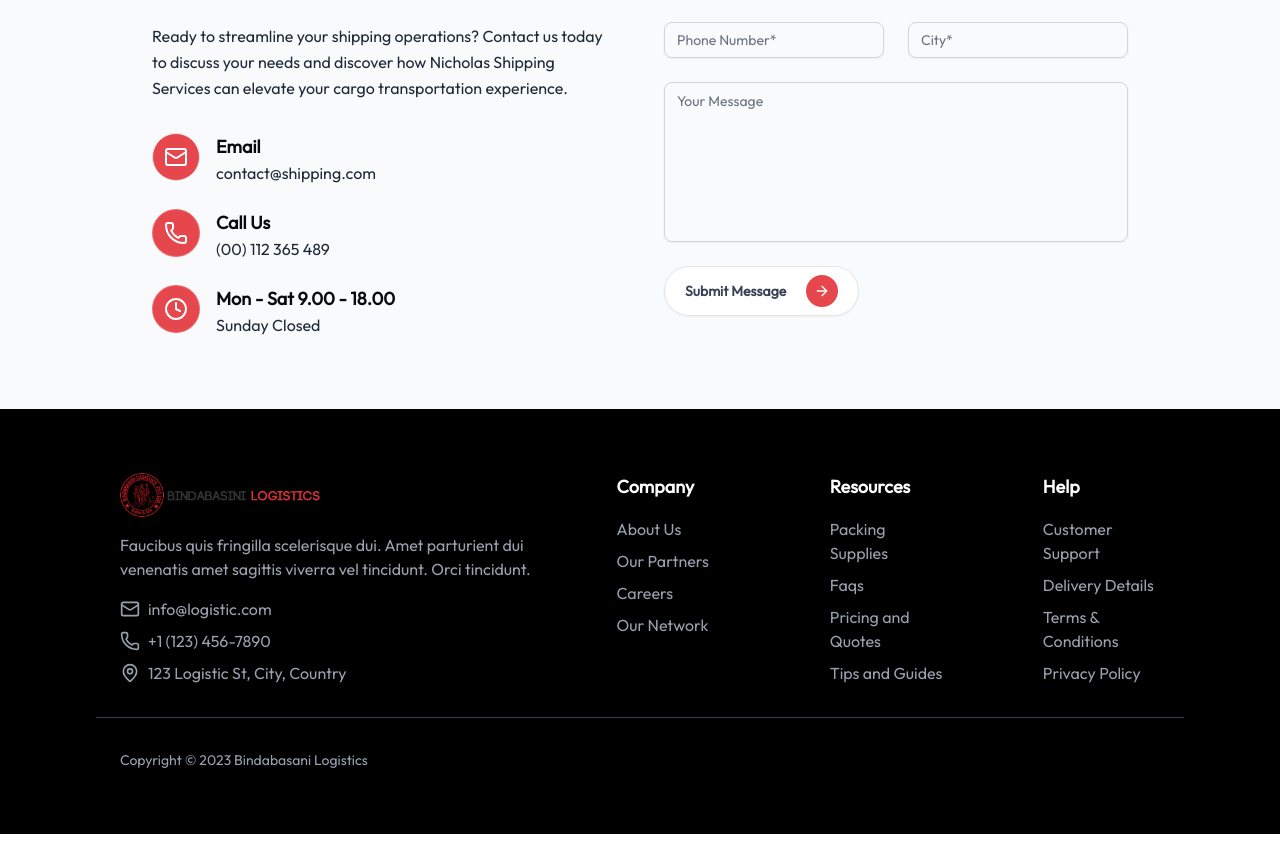
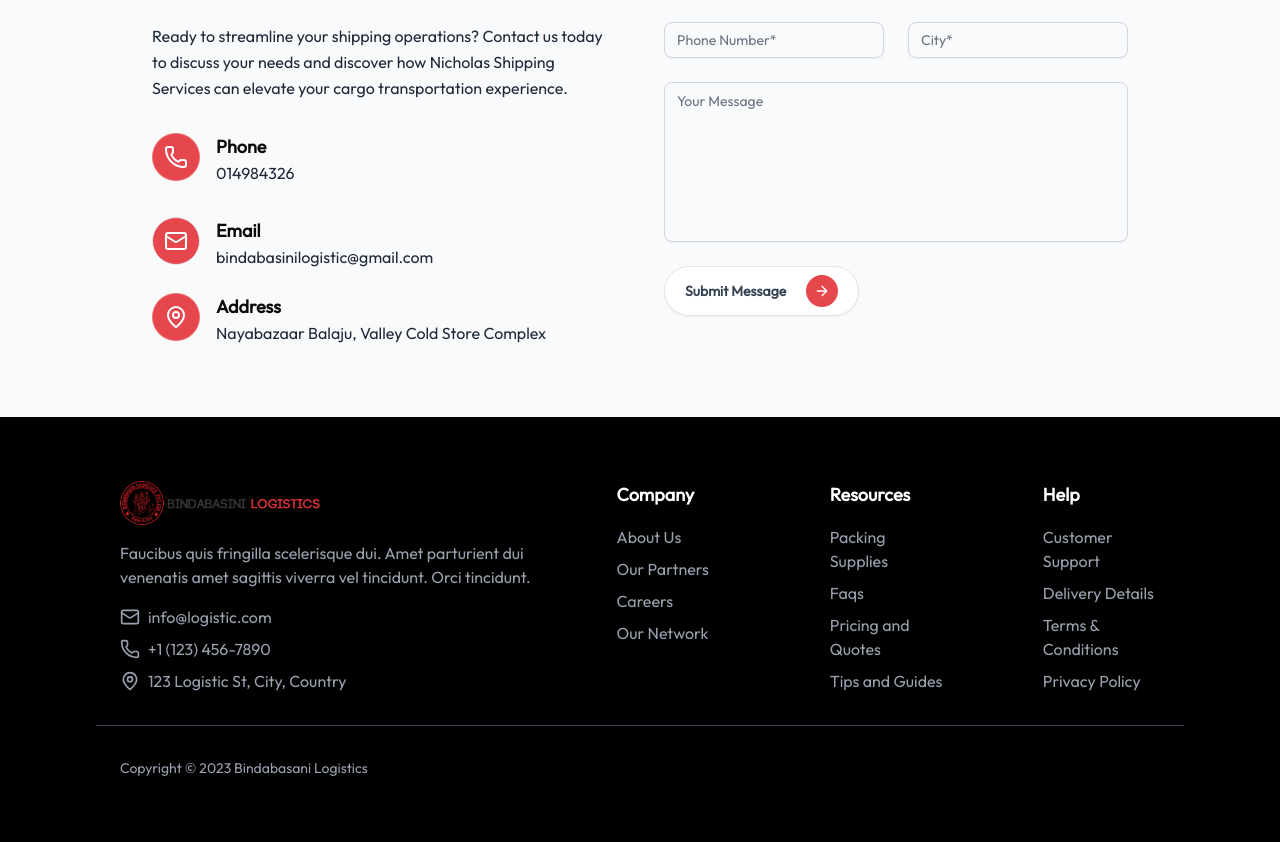
Before and after one commit to Avishekraut/bindabasni-logistics-website, a Next.js app: page / in a window 1280 px wide. Shown: the part 6301-7143 px from the top of the page. Built offline with nearby package versions, Linux system fonts and the light colour scheme.

Commit message:
feat: add contact page

```diff
--- a/app/(home)/contact-form.tsx
+++ b/app/(home)/contact-form.tsx
@@ -1,7 +1,6 @@
-import { Mail, Phone, Clock } from "lucide-react";
+import { Mail, Phone, Clock, MapPin } from "lucide-react";
 import { Input } from "@/components/ui/input";
 import { Textarea } from "@/components/ui/textarea";
-import { Button } from "@/components/ui/button";
 import { AnimatedButton } from "@/components/shared/animated-button";
 
 export default function ContactForm() {
@@ -19,6 +18,15 @@ export default function ContactForm() {
             elevate your cargo transportation experience.
           </p>
 
+          <div className="flex items-start space-x-4">
+            <div className="flex-shrink-0 w-12 h-12 rounded-full bg-primary border border-white/20 flex items-center justify-center">
+              <Phone className="w-6 h-6 text-white" />
+            </div>
+            <div>
+              <h3 className="text-lg font-semibold">Phone</h3>
+              <p className="text-gray-800">014984326</p>
+            </div>
+          </div>
           <div className="space-y-6">
             <div className="flex items-start space-x-4">
               <div className="flex-shrink-0 w-12 h-12 rounded-full bg-primary border  flex items-center justify-center">
@@ -26,29 +34,19 @@ export default function ContactForm() {
               </div>
               <div>
                 <h3 className="text-lg font-semibold">Email</h3>
-                <p className="text-gray-800">contact@shipping.com</p>
+                <p className="text-gray-800">bindabasinilogistic@gmail.com</p>
               </div>
             </div>
 
             <div className="flex items-start space-x-4">
               <div className="flex-shrink-0 w-12 h-12 rounded-full bg-primary border border-white/20 flex items-center justify-center">
-                <Phone className="w-6 h-6 text-white" />
+                <MapPin className="w-6 h-6 text-white" />
               </div>
               <div>
-                <h3 className="text-lg font-semibold">Call Us</h3>
-                <p className="text-gray-800">(00) 112 365 489</p>
-              </div>
-            </div>
-
-            <div className="flex items-start space-x-4">
-              <div className="flex-shrink-0 w-12 h-12 rounded-full bg-primary border border-white/20 flex items-center justify-center">
-                <Clock className="w-6 h-6 text-white" />
-              </div>
-              <div>
-                <h3 className="text-lg font-semibold">
-                  Mon - Sat 9.00 - 18.00
-                </h3>
-                <p className="text-gray-800">Sunday Closed</p>
+                <h3 className="text-lg font-semibold">Address</h3>
+                <p className="text-gray-800">
+                  Nayabazaar Balaju, Valley Cold Store Complex
+                </p>
               </div>
             </div>
           </div>
@@ -83,11 +81,7 @@ export default function ContactForm() {
             rows={8}
             className="bg-gray-50 border border-gray-300 text-gray-800 placeholder:text-gray-500 focus:ring-offset-0 focus:ring-0 resize-none h-40"
           />
-          {/* <Button className="w-full bg-[#FF6B00] hover:bg-[#E05F00] text-white py-3 text-lg font-semibold">
-            Submit Message
-          </Button> */}
           <AnimatedButton label="Submit Message" />
-
         </div>
       </div>
     </div>
--- /dev/null
+++ b/app/contact/page.tsx
@@ -0,0 +1,28 @@
+"use client";
+import React from "react";
+import PageHeading from "@/components/shared/page-heading";
+import ContactForm from "../(home)/contact-form";
+const Contact = () => {
+  return (
+    <section className="bg-gray-50">
+      <PageHeading
+        title="Contact Us"
+        breadcrumb={["Home", "Contact"]}
+        backgroundImage="/hero-section-bg.png"
+      />
+      <div className="px-6 md:px-16">
+        <ContactForm />
+        <div className="px-6 md:px-32">
+          <iframe
+            src="https://www.google.com/maps/embed?pb=!1m18!1m12!1m3!1d1452.439453146231!2d85.30354504847384!3d27.72464122463928!2m3!1f0!2f0!3f0!3m2!1i1024!2i768!4f13.1!3m3!1m2!1s0x39eb1945b7f099c9%3A0x3ed9247c5c15a94f!2sBindabasini%20Logistics%20Pvt.Ltd.!5e0!3m2!1sen!2snp!4v1755590786914!5m2!1sen!2snp"
+            loading="lazy"
+            className="w-full h-[560px] rounded-lg"
+            allowFullScreen
+          ></iframe>
+        </div>
+      </div>
+    </section>
+  );
+};
+
+export default Contact;
```
